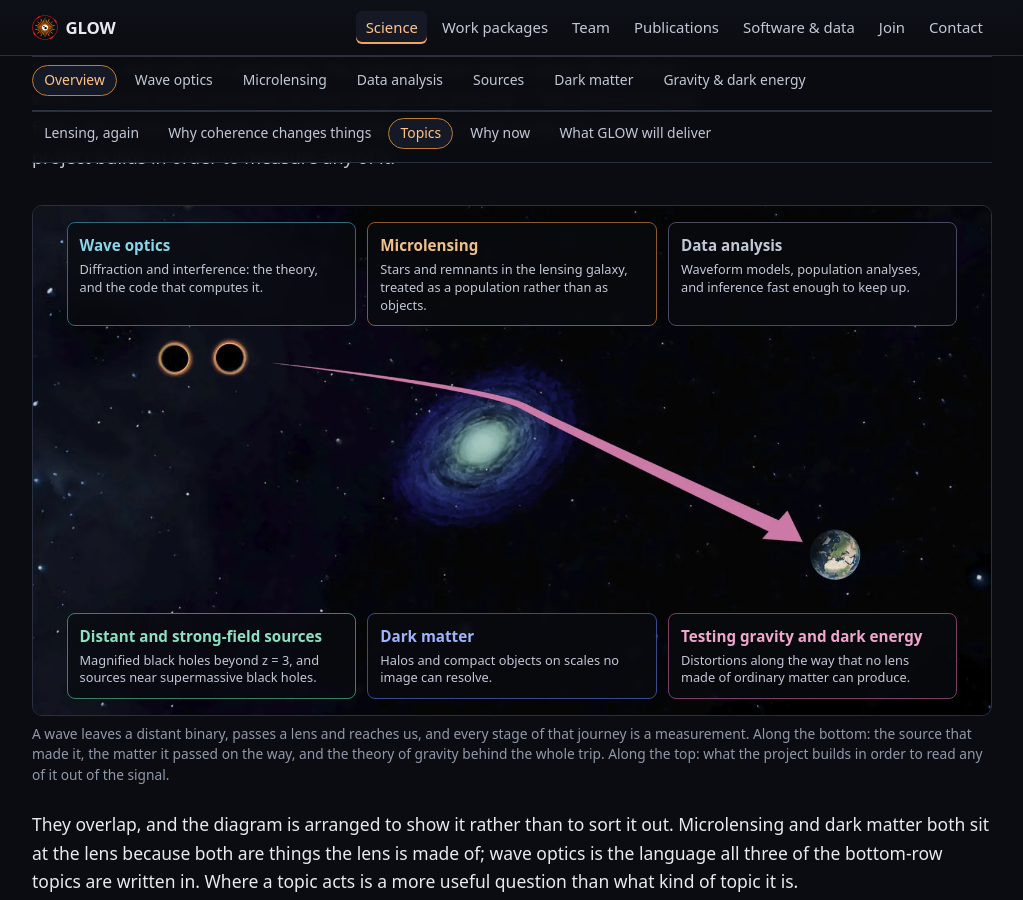
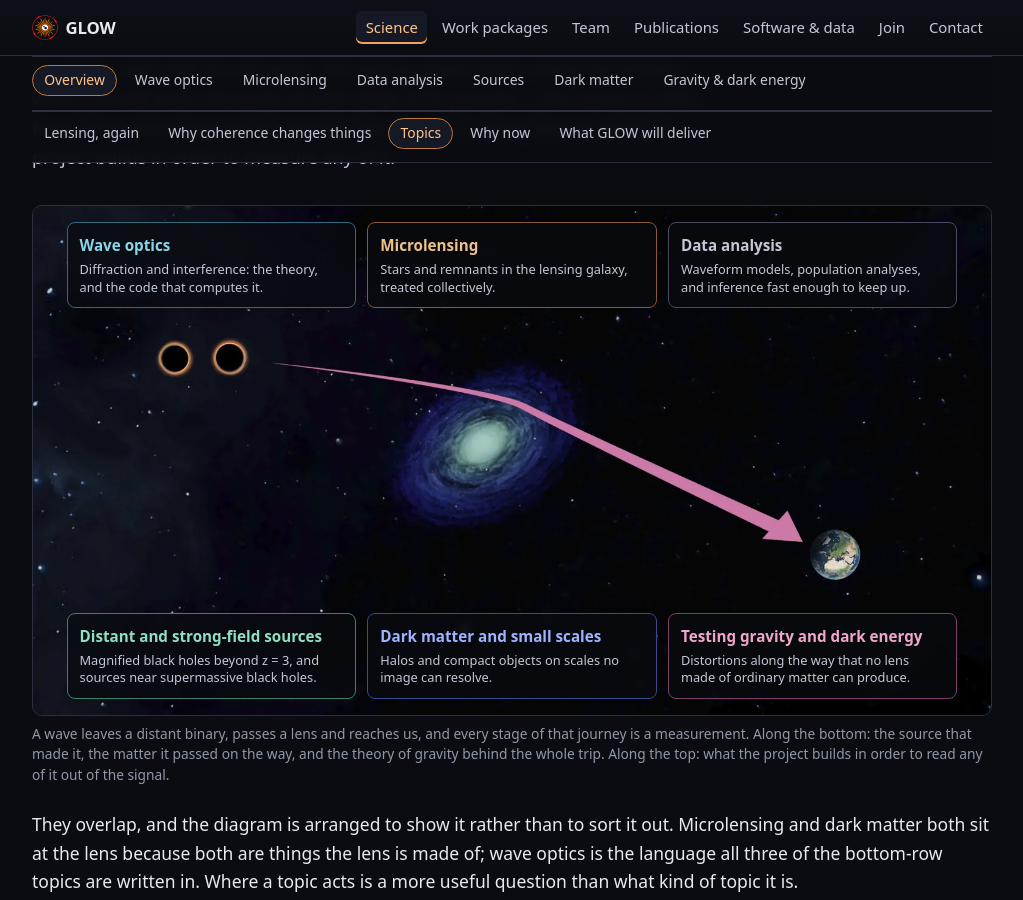
Before and after one commit to glow-astro/website, a Jekyll site: the page built from science.html, in a window 1280 px wide and 900 px high, scrolled down 1355 px. Shown: the whole window, without its empty margins (128-1151 px from the left). Built offline with Jekyll 4.4.1, drawn with Linux system fonts in a browser that asks for light colours.

Commit message:
Rename the dark-matter topic, and tighten the microlensing card
"Dark matter" alone did not say what the topic is actually about -- the
sub-galactic scales are the point, and they are what diffraction reaches that
imaging cannot. The bar keeps the short label.

The microlensing card said "treated as a population rather than as objects";
"treated collectively" carries the same point in a third of the words, which
matters on a plate set over a photograph.

Co-Authored-By: Claude Opus 5 (1M context) <noreply@anthropic.com>

```diff
--- a/_data/topics.yml
+++ b/_data/topics.yml
@@ -86,8 +86,7 @@
   column: 2
   tint: strong
   card: >-
-    Stars and remnants in the lensing galaxy, treated as a population rather
-    than as objects.
+    Stars and remnants in the lensing galaxy, treated collectively.
   blurb: >-
     A lens is rarely one object. Populations of compact objects — stars,
     remnants, or dark matter — each add their own diffraction, and what a signal
@@ -157,7 +156,7 @@
   papers: []
 
 - id: dark-matter
-  title: "Dark matter"
+  title: "Dark matter and small scales"
   short: "Dark matter"
   row: bottom
   column: 2
--- a/dark-matter.html
+++ b/dark-matter.html
@@ -1,7 +1,7 @@
 ---
 layout: page
 nav: science
-title: "Dark matter"
+title: "Dark matter and small scales"
 eyebrow: "Science"
 lede: >-
   Diffraction is sensitive to structure on scales no image can resolve, which makes coherent sources one of the few probes of dark matter below the size of a galaxy.
```
